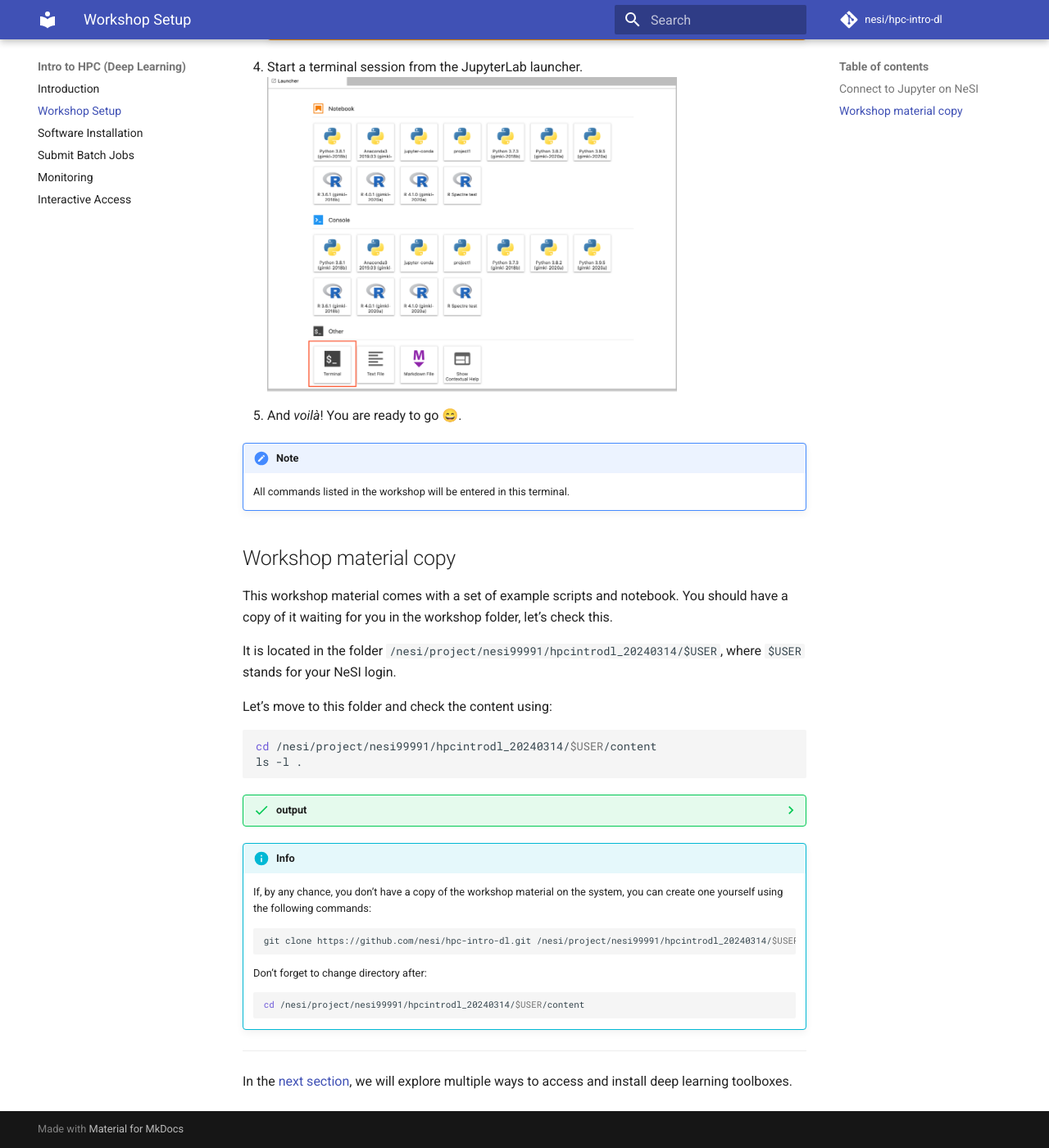
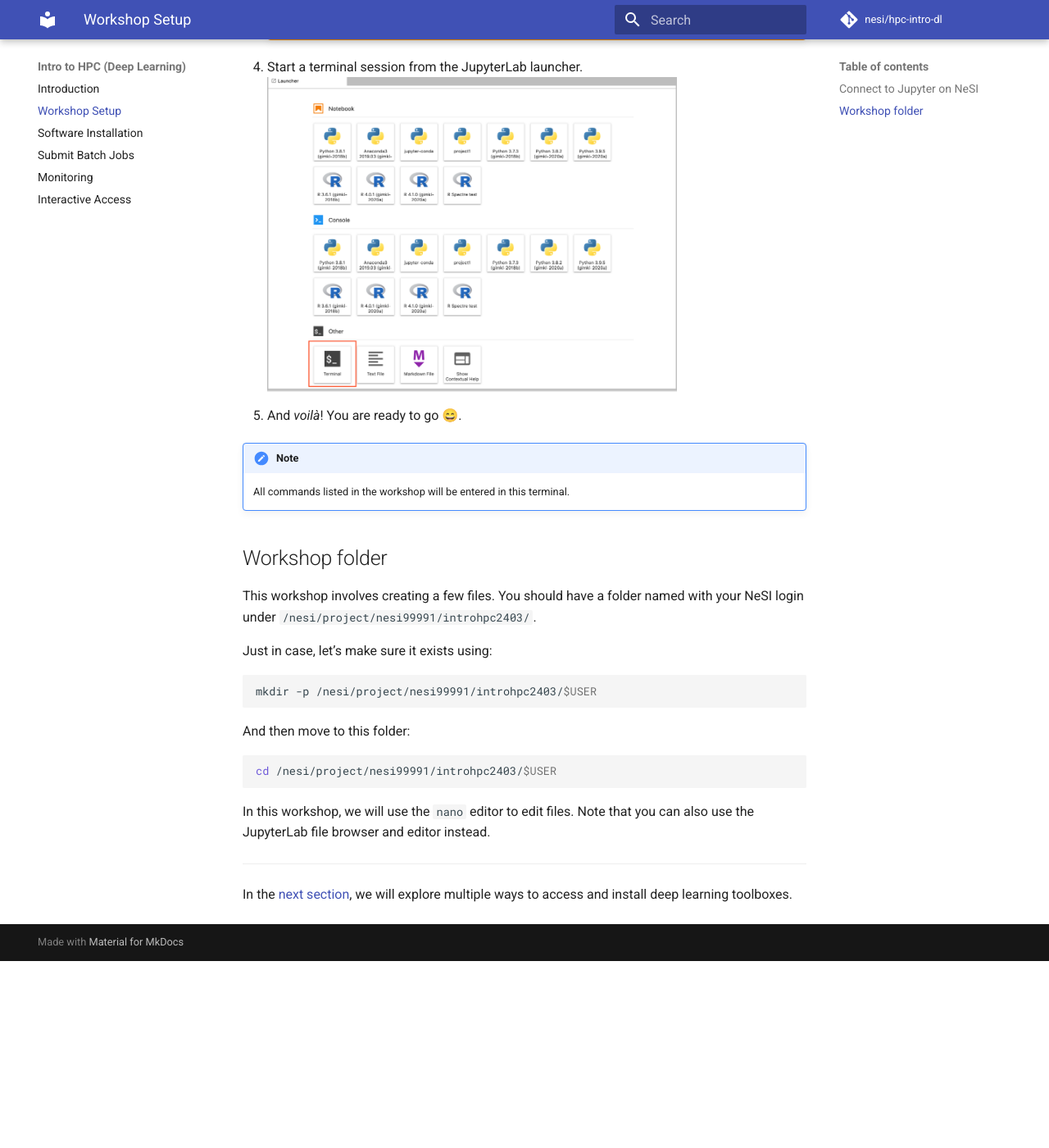
Before and after one commit to nesi/hpc-intro-dl, an MkDocs documentation site: the page built from docs/setup.md, in a window 1280 px wide and 1400 px high, scrolled down 1096 px. Shown: the whole window at 82% size. Built offline with MkDocs 1.6.1 and Material for MkDocs 9.7.7, drawn with Linux system fonts in a browser that asks for light colours; comment, search, counter and statistics services are not loaded; after the commit the page ends 2268 px from its top, so only the background shows below that.

Commit message:
change setup, remove the need to clone repo, + more container bits

````diff
--- a/docs/setup.md
+++ b/docs/setup.md
@@ -23,39 +23,25 @@ This section will walk you through the steps to start a session and checking tha
 
     All commands listed in the workshop will be entered in this terminal.
 
-## Workshop material copy
+## Workshop folder
 
-This workshop material comes with a set of example scripts and notebook.
-You should have a copy of it waiting for you in the workshop folder, let's check this.
+This workshop involves creating a few files.
+You should have a folder named with your NeSI login under `/nesi/project/nesi99991/introhpc2403/`.
 
-It is located in the folder `/nesi/project/nesi99991/hpcintrodl_20240314/$USER`, where `$USER` stands for your NeSI login.
-
-Let's move to this folder and check the content using:
+Just in case, let's make sure it exists using:
 
 ```bash
-cd /nesi/project/nesi99991/hpcintrodl_20240314/$USER/content
-ls -l .
+mkdir -p /nesi/project/nesi99991/introhpc2403/$USER
 ```
 
-??? success "output"
+And then move to this folder:
 
-    ```
-    TODO add final list here
-    ```
+```bash
+cd /nesi/project/nesi99991/introhpc2403/$USER
+```
 
-!!! info
-
-    If, by any chance, you don't have a copy of the workshop material on the system, you can create one yourself using the following commands:
-
-    ```bash
-    git clone https://github.com/nesi/hpc-intro-dl.git /nesi/project/nesi99991/hpcintrodl_20240314/$USER
-    ```
-
-    Don't forget to change directory after:
-
-    ```bash
-    cd /nesi/project/nesi99991/hpcintrodl_20240314/$USER/content
-    ```
+In this workshop, we will use the `nano` editor to edit files.
+Note that you can also use the JupyterLab file browser and editor instead.
 
 ---
 
````
Also changed, not shown: docs/install.md (+11 -1 lines).
